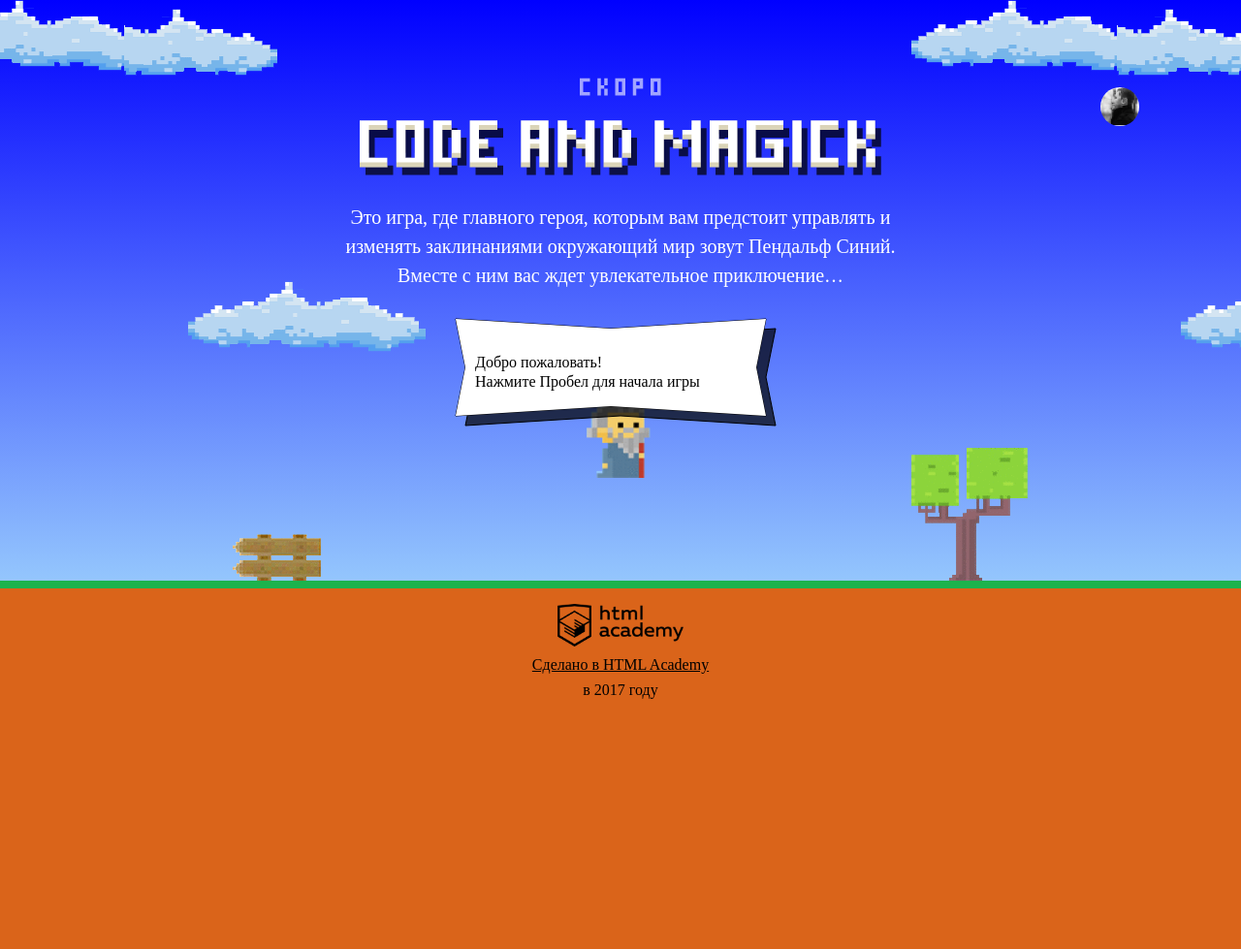
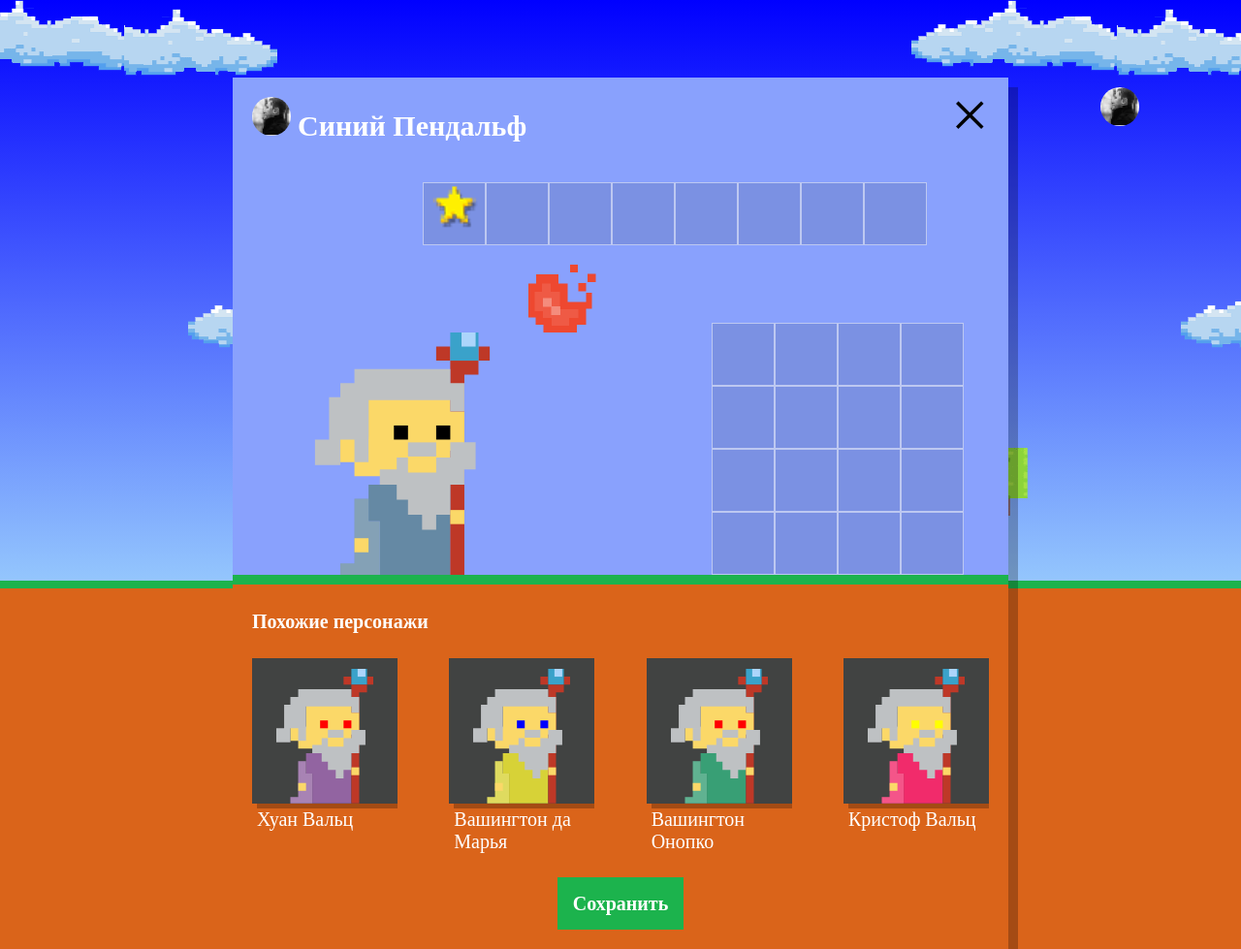
Before and after one commit to Mashka241/510877-code-and-magick, a website: page index.html in a window 1280 px wide. Shown: the whole page at 97% size. Before the commit the page ends 800 px from the top, so only its background shows below. Drawn offline with Linux system fonts and the light colour scheme; a web font is replaced by a local one.

Commit message:
создала setup.js, сгенерировала массив волшебников, добавила их на страницу

```diff
--- a/index.html
+++ b/index.html
@@ -199,5 +199,6 @@
 </script>
 <script src="js/game.js"></script>
 <script src="js/stat.js"></script>
+<script src="js/setup.js"></script>
 </body>
 </html>
--- /dev/null
+++ b/js/setup.js
@@ -0,0 +1,48 @@
+'use strict';
+var wizardNames = ['Иван', 'Хуан', 'Себастьян', 'Мария', 'Кристоф', 'Виктор', 'Юлия', 'Люпита', 'Вашингтон'];
+var wizardSurnames = ['да Марья', 'Верон', 'Мирабелла', 'Вальц', 'Онопко', 'Топольницкая', 'Нионго', 'Ирвинг'];
+var wizardCoatsColors = ['rgb(101, 137, 164)', 'rgb(241, 43, 107)', 'rgb(146, 100, 161)', 'rgb(56, 159, 117)', 'rgb(215, 210, 55)', 'rgb(0, 0, 0)'];
+var wizardEyesColors = ['black', 'red', 'blue', 'yellow', 'green'];
+
+var getRandomArrElement = function (arr) {
+  var number = Math.floor(Math.random() * arr.length);
+  return arr[number];
+};
+
+var createRandomWizard = function (names, surnames, coats, eyes) {
+  var firstName = getRandomArrElement(names);
+  var secondName = getRandomArrElement(surnames);
+  var name = firstName + ' ' + secondName;
+  var coatColor = getRandomArrElement(coats);
+  var eyesColor = getRandomArrElement(eyes);
+  var wizard = {
+    name: name,
+    coatColor: coatColor,
+    eyesColor: eyesColor
+  };
+  return wizard;
+};
+
+var wizardsArray = [];
+
+for (var i = 0; i < 4; i++) {
+  var wizard = createRandomWizard(wizardNames, wizardSurnames, wizardCoatsColors, wizardEyesColors);
+  wizardsArray.push(wizard);
+};
+
+var userDialog = document.querySelector('.setup');
+userDialog.classList.remove('hidden');
+
+
+var similarListElement = document.querySelector('.setup-similar-list');
+var similarWizardTemplate = document.querySelector('#similar-wizard-template').content.querySelector('.setup-similar-item');
+
+for (var i = 0; i < wizardsArray.length; i++) {
+  var wizardElement = similarWizardTemplate.cloneNode(true);
+  wizardElement.querySelector('.setup-similar-label').textContent = wizardsArray[i].name;
+  wizardElement.querySelector('.wizard-coat').style.fill = wizardsArray[i].coatColor;
+  wizardElement.querySelector('.wizard-eyes').style.fill = wizardsArray[i].eyesColor;
+  similarListElement.appendChild(wizardElement);
+}
+
+document.querySelector('.setup-similar').classList.remove('hidden');
```
